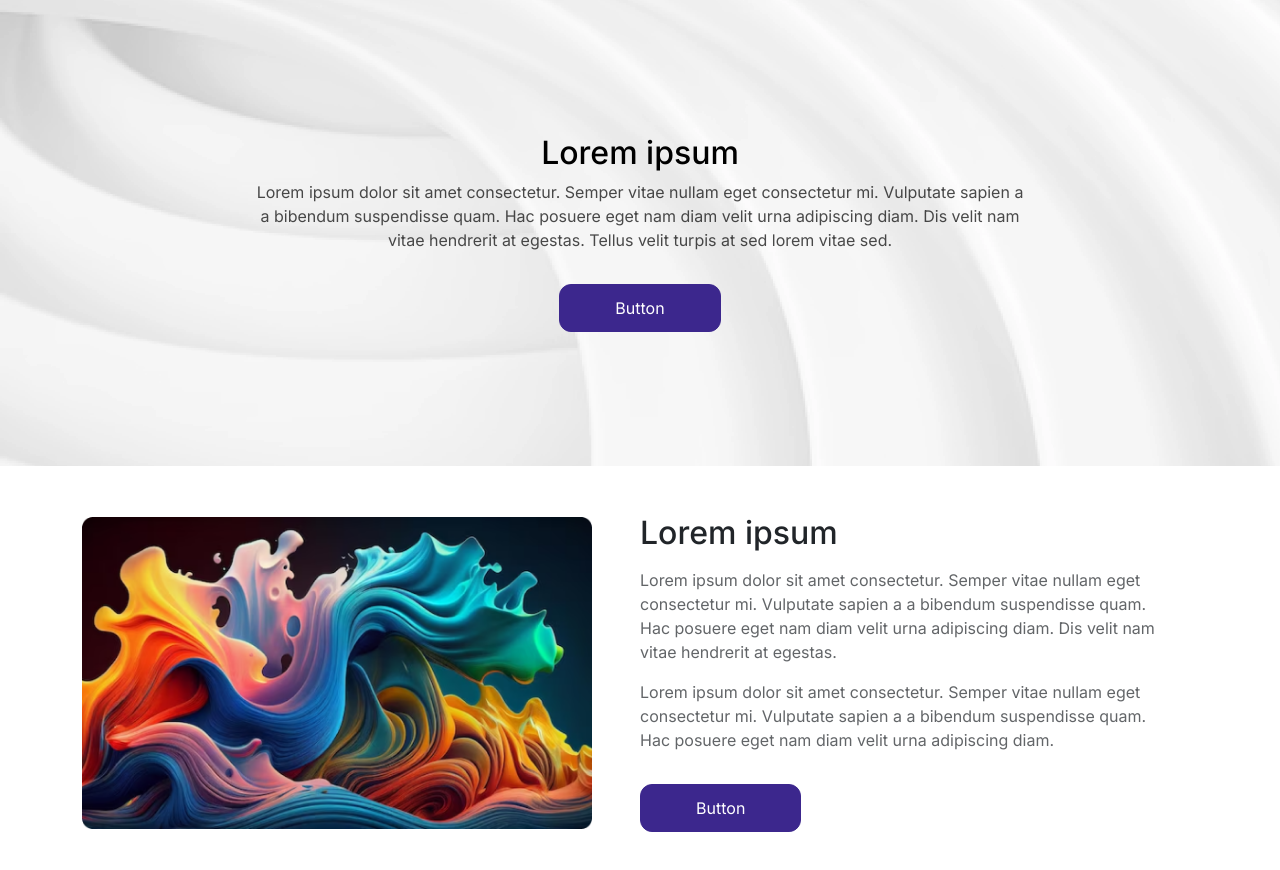
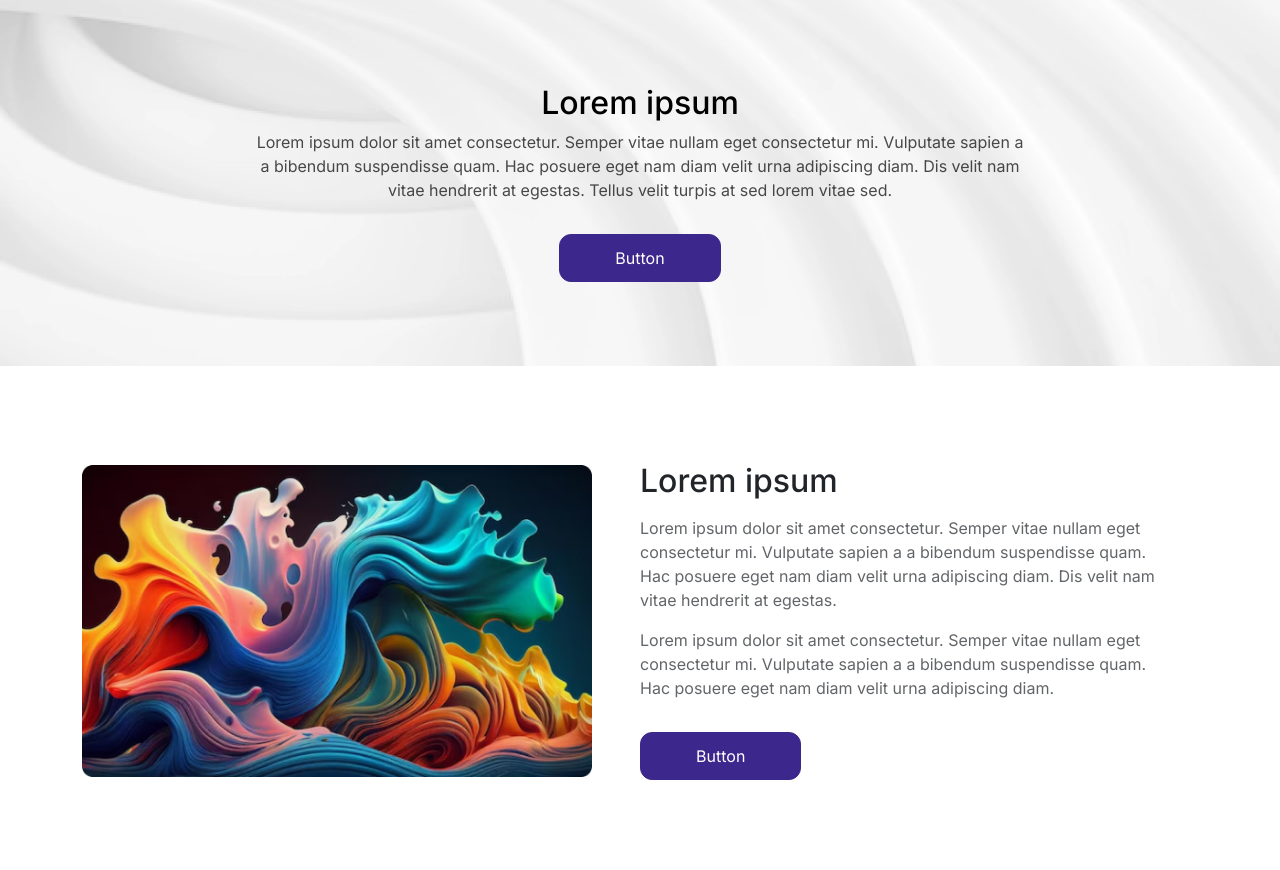
Before and after one commit to neharadialcode/bootstrap-common-components, a React (Create React App) app: page /about in a window 1280 px wide. Shown: the top 870 px of the page. Built offline with nearby package versions, Linux system fonts and the light colour scheme.

Commit message:
testing update resolve by me

```diff
--- a/src/aboutUs.css
+++ b/src/aboutUs.css
@@ -1,5 +1,5 @@
 .about_card {
-  min-height: 466px;
+  min-height: 366px;
 }
 .header_bg {
   background-image: url(../src/assets/images/webp/about-img.webp);
--- a/src/components/aboutus/AboutRowCol.jsx
+++ b/src/components/aboutus/AboutRowCol.jsx
@@ -4,7 +4,7 @@ const AboutRowCol = () => {
   return (
     <div>
       <div className="container py-5">
-        <div className="d-flex flex-column flex-lg-row align-items-center">
+        <div className="d-flex flex-column py-lg-5 flex-lg-row align-items-center">
           <div className="col-lg-6 pe-lg-5">
             <img className="w-100" src={img} alt="wallpaper-img" />
           </div>
```
